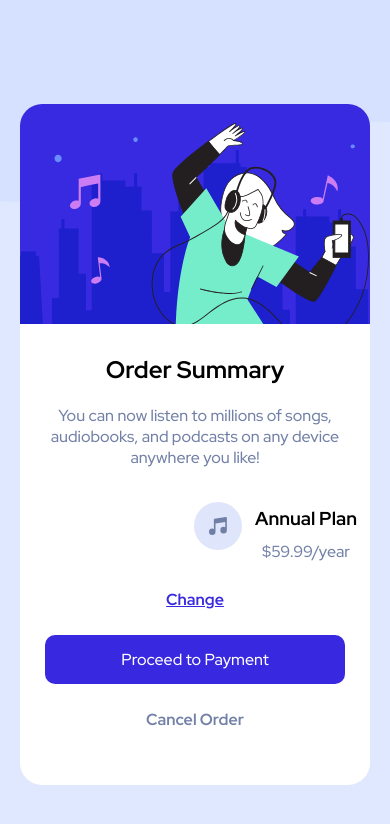
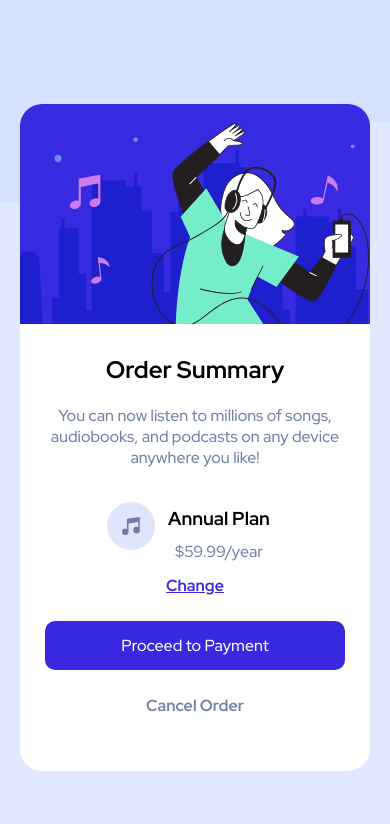
Before and after one commit to yasser22269/frontendmentorProject1, a plain HTML site: page index.html in a window 390 px wide. Drawn offline with Linux system fonts and the light colour scheme.

Commit message:
first commit

```diff
--- a/css/style.css
+++ b/css/style.css
@@ -40,18 +40,7 @@ main{
     max-width: 400px;
     overflow: hidden;
 }
-@media (max-width: 446px) {
-    .card {
-        margin: 72px 20px;
-    }
-    .card .info .left {
-        display: flex;
-        align-content: center;
-        justify-content: center;
-        align-items: center;
-        margin-bottom: 14px;
-    }
-}
+
 .card img{
     margin-bottom: 25px;
 }
@@ -122,3 +111,11 @@ main{
     opacity: .5;
     transition: .3s all;
 }
+@media (max-width: 446px) {
+    .card {
+        margin: 72px 20px;
+    }
+    .card .info .left {
+        justify-content: center;
+    }
+}
```
